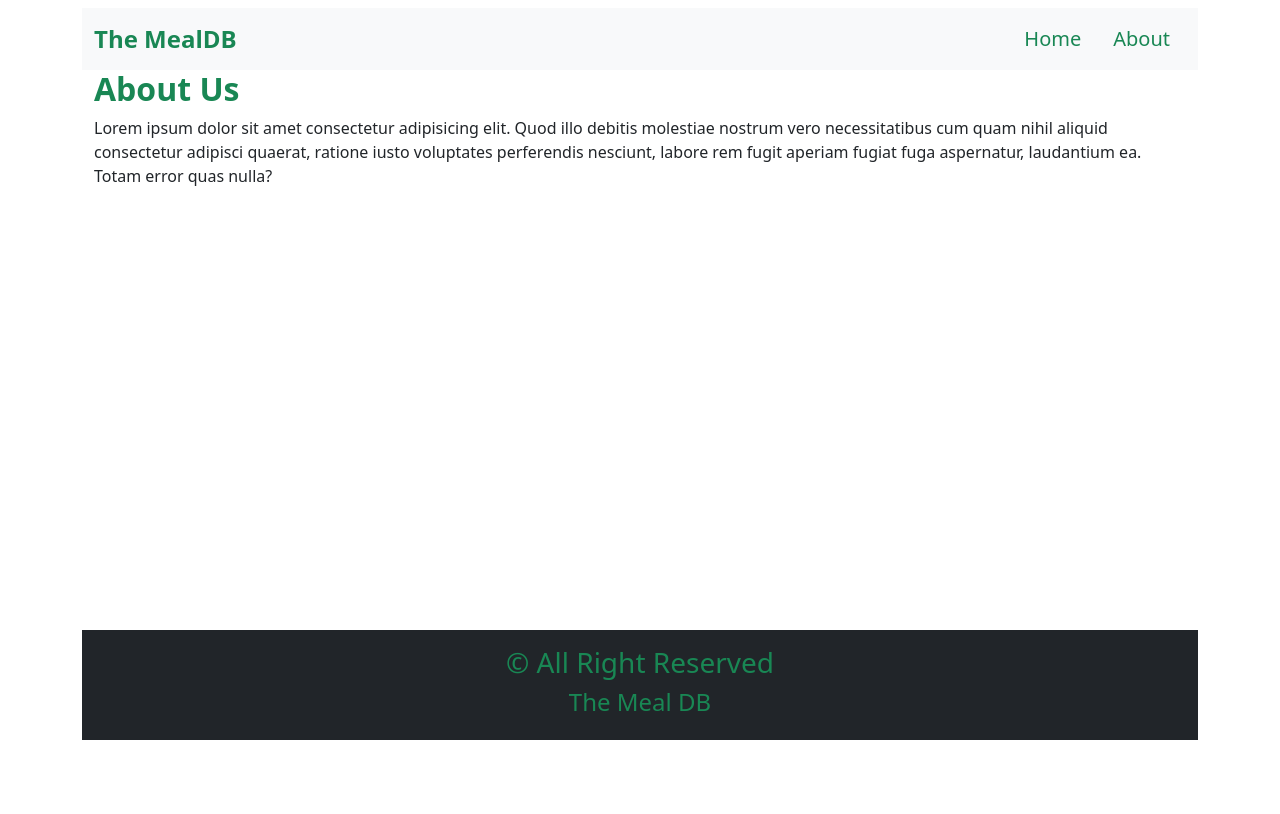
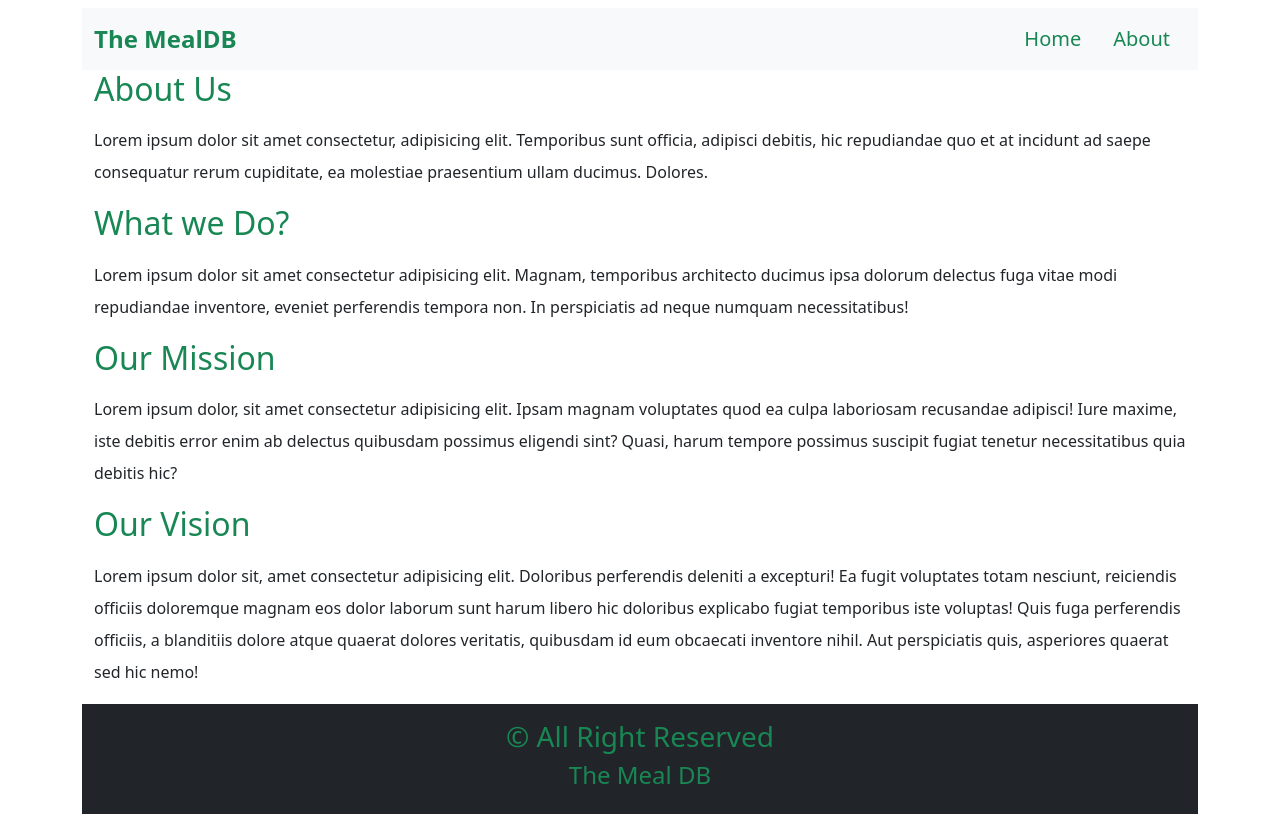
Before and after one commit to Muba-rak/The-meal-db, a React (Vite) app: page /about in a window 1280 px wide. Built offline with nearby package versions, Linux system fonts and the light colour scheme; no server answers.

Commit message:
refactored styles

```diff
--- a/src/Pages/About.jsx
+++ b/src/Pages/About.jsx
@@ -2,14 +2,38 @@ import React from "react";
 
 const About = () => {
   return (
-    <div className="container-md about-section">
-      <h2 className="text-success fw-bold">About Us</h2>
-      <p className="mt-1 ">
-        Lorem ipsum dolor sit amet consectetur adipisicing elit. Quod illo
-        debitis molestiae nostrum vero necessitatibus cum quam nihil aliquid
-        consectetur adipisci quaerat, ratione iusto voluptates perferendis
-        nesciunt, labore rem fugit aperiam fugiat fuga aspernatur, laudantium
-        ea. Totam error quas nulla?
+    <div className="container-md">
+      <h2 className="text-success fw-light">About Us</h2>
+      <p className="my-3  lh-lg">
+        Lorem ipsum dolor sit amet consectetur, adipisicing elit. Temporibus
+        sunt officia, adipisci debitis, hic repudiandae quo et at incidunt ad
+        saepe consequatur rerum cupiditate, ea molestiae praesentium ullam
+        ducimus. Dolores.
+      </p>
+      <h2 className="text-success fw-light">What we Do?</h2>
+      <p className="my-3  lh-lg">
+        Lorem ipsum dolor sit amet consectetur adipisicing elit. Magnam,
+        temporibus architecto ducimus ipsa dolorum delectus fuga vitae modi
+        repudiandae inventore, eveniet perferendis tempora non. In perspiciatis
+        ad neque numquam necessitatibus!
+      </p>
+      <h2 className="text-success fw-light">Our Mission</h2>
+      <p className="my-3  lh-lg">
+        Lorem ipsum dolor, sit amet consectetur adipisicing elit. Ipsam magnam
+        voluptates quod ea culpa laboriosam recusandae adipisci! Iure maxime,
+        iste debitis error enim ab delectus quibusdam possimus eligendi sint?
+        Quasi, harum tempore possimus suscipit fugiat tenetur necessitatibus
+        quia debitis hic?
+      </p>
+      <h2 className="text-success fw-light">Our Vision</h2>
+      <p className="my-3 lh-lg">
+        Lorem ipsum dolor sit, amet consectetur adipisicing elit. Doloribus
+        perferendis deleniti a excepturi! Ea fugit voluptates totam nesciunt,
+        reiciendis officiis doloremque magnam eos dolor laborum sunt harum
+        libero hic doloribus explicabo fugiat temporibus iste voluptas! Quis
+        fuga perferendis officiis, a blanditiis dolore atque quaerat dolores
+        veritatis, quibusdam id eum obcaecati inventore nihil. Aut perspiciatis
+        quis, asperiores quaerat sed hic nemo!
       </p>
     </div>
   );
--- a/src/Pages/Error.jsx
+++ b/src/Pages/Error.jsx
@@ -3,10 +3,16 @@ import { Link } from "react-router-dom";
 
 const Error = () => {
   return (
-    <div className="container-md about-section text-center">
-      <h1>oops, Page not found</h1>
-      <Link to="/">
-        <button className="btn btn-success">Go back to Homepage</button>
+    <div className="container-md  text-center my-5 my-md-1">
+      <img
+        src="https://img.freepik.com/free-vector/404-error-with-cute-animal-concept-illustration_114360-1900.jpg?size=626&ext=jpg&ga=GA1.2.2085038139.1673344453&semt=ais"
+        alt="error"
+        className="img-fluid d-block mx-auto"
+      />
+      <Link to="/" className="text-decoration-none">
+        <button className="btn btn-success d-block my-1 mx-auto">
+          Go Back to Homepage
+        </button>
       </Link>
     </div>
   );
```
